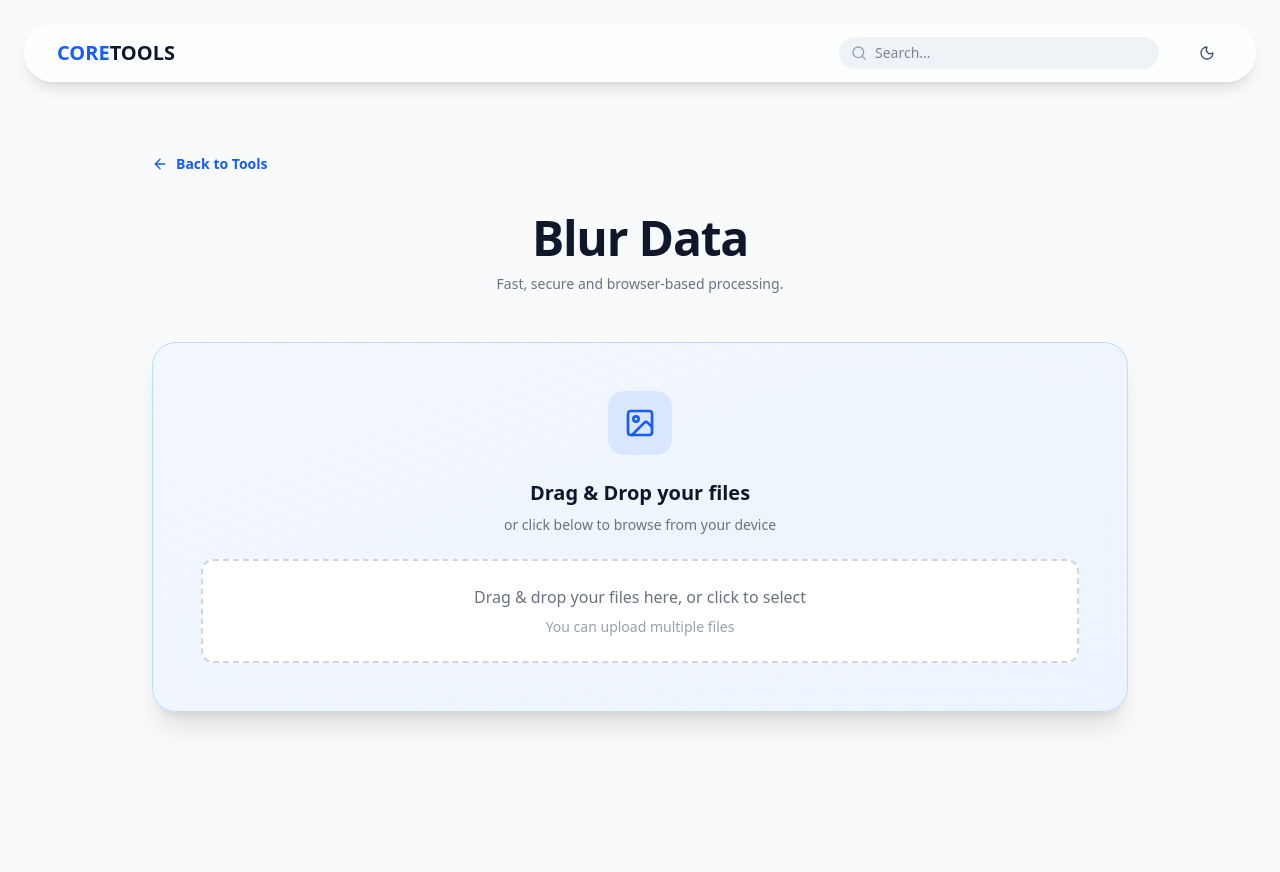
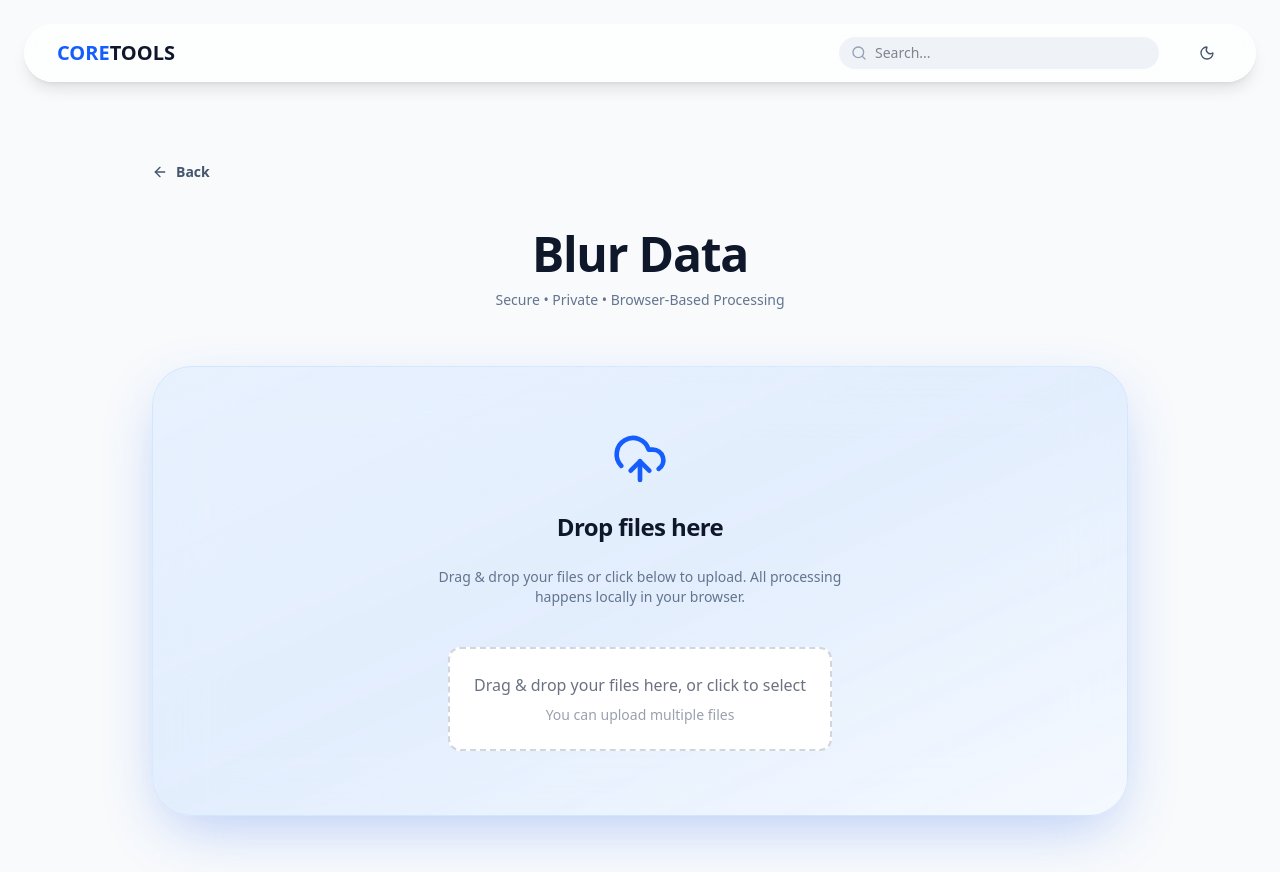
Before and after one commit to boutabsouyounes237-gif/my-utility, a Next.js app: page /tools/image/blur-data in a window 1280 px wide. Before the commit the page ends 800 px from the top, so only its background shows below. Built offline with nearby package versions, Linux system fonts and the light colour scheme.

Commit message:
fix toolpage

```diff
--- a/src/app/tools/[group]/[tool]/page.tsx
+++ b/src/app/tools/[group]/[tool]/page.tsx
@@ -12,8 +12,8 @@ import {
   CheckCircle2,
   RefreshCw,
   Loader2,
-  Image as ImageIcon,
-  ArrowLeft
+  ArrowLeft,
+  UploadCloud
 } from "lucide-react";
 
 export default function SingleToolPage() {
@@ -69,80 +69,88 @@ export default function SingleToolPage() {
   };
 
   return (
-    <div className="max-w-5xl mx-auto px-6 py-12">
+    <div className="relative max-w-5xl mx-auto px-6 py-14">
 
       {/* زر رجوع احترافي */}
       <button
         onClick={() => router.back()}
-        className="mb-10 inline-flex items-center gap-2 text-sm font-semibold text-blue-600 hover:text-blue-800 transition-all group"
+        className="mb-12 flex items-center gap-2 text-sm font-semibold text-slate-600 hover:text-blue-600 transition-all group"
       >
         <ArrowLeft className="w-4 h-4 group-hover:-translate-x-1 transition-transform" />
-        Back to Tools
+        Back
       </button>
 
-      {/* عنوان */}
-      <div className="text-center mb-12">
+      {/* العنوان */}
+      <div className="text-center mb-14">
         <h1 className="text-4xl md:text-5xl font-black tracking-tight capitalize">
           {String(tool).replace(/-/g, " ")}
         </h1>
-        <p className="text-gray-500 mt-3 text-sm">
-          Fast, secure and browser-based processing.
+        <p className="text-slate-500 mt-3 text-sm">
+          Secure • Private • Browser-Based Processing
         </p>
       </div>
 
       {resultFiles.length === 0 ? (
-        <div className="relative">
-
-          {/* Glass Blue Upload Zone */}
-          <div className="
-            rounded-3xl
-            border border-blue-200
-            bg-linear-to-br from-blue-50/60 to-blue-100/40
-            backdrop-blur-xl
-            shadow-xl
-            p-12
+        <>
+          {/* 🔵 Upload Zone - كيان واحد فقط */}
+          <div
+            className={`
+              relative
+              rounded-[2.5rem]
+              p-16
               text-center
               transition-all
-            hover:shadow-2xl
-            hover:scale-[1.01]
-          ">
+              duration-300
+              bg-linear-to-br from-blue-50/70 via-blue-100/40 to-white
+              backdrop-blur-2xl
+              border border-blue-200/60
+              shadow-[0_20px_60px_-15px_rgba(37,99,235,0.35)]
+              hover:shadow-[0_30px_80px_-15px_rgba(37,99,235,0.45)]
+              hover:scale-[1.015]
+            `}
+          >
+            {/* glow subtle */}
+            <div className="absolute inset-0 rounded-[2.5rem] bg-blue-500/5 pointer-events-none" />
 
-            <div className="mb-6">
-              <div className="w-16 h-16 mx-auto rounded-2xl bg-blue-600/10 flex items-center justify-center">
-                <ImageIcon className="w-8 h-8 text-blue-600" />
-              </div>
-            </div>
+            <div className="relative z-10 flex flex-col items-center gap-6">
 
-            <h2 className="text-xl font-bold mb-2">
-              Drag & Drop your files
+              <UploadCloud className="w-14 h-14 text-blue-600" />
+
+              <h2 className="text-2xl font-bold tracking-tight">
+                Drop files here
               </h2>
 
-            <p className="text-gray-500 text-sm mb-6">
-              or click below to browse from your device
+              <p className="text-slate-500 text-sm max-w-md">
+                Drag & drop your files or click below to upload.
+                All processing happens locally in your browser.
               </p>
 
+              <div className="mt-4">
                 <FileUploader
                   key={uploaderKey}
                   multiple
                   onUpload={handleStartProcessing}
                 />
+              </div>
 
+            </div>
           </div>
 
           {/* Loader */}
           {isProcessing && (
-            <div className="mt-10 flex flex-col items-center gap-3">
+            <div className="mt-12 flex flex-col items-center gap-4">
               <Loader2 className="w-10 h-10 text-blue-600 animate-spin" />
-              <p className="text-xs uppercase tracking-widest font-bold text-blue-600 animate-pulse">
+              <span className="text-xs font-bold tracking-widest uppercase text-blue-600 animate-pulse">
                 Processing...
-              </p>
+              </span>
             </div>
           )}
-        </div>
+        </>
       ) : (
-        <div className="bg-white rounded-3xl shadow-2xl p-12 text-center animate-in fade-in duration-500">
-          <CheckCircle2 className="w-16 h-16 text-green-500 mx-auto mb-6" />
-          <h2 className="text-2xl font-black mb-8 uppercase tracking-tight">
+        <div className="bg-white rounded-[2.5rem] shadow-2xl p-14 text-center animate-in fade-in duration-500">
+          <CheckCircle2 className="w-16 h-16 text-green-500 mx-auto mb-8" />
+
+          <h2 className="text-2xl font-black mb-10 tracking-tight">
             Files Ready
           </h2>
 
@@ -163,7 +171,7 @@ export default function SingleToolPage() {
 
             <button
               onClick={resetAll}
-              className="mt-8 flex items-center justify-center gap-2 text-gray-500 font-semibold hover:text-blue-600 transition-colors"
+              className="mt-10 flex items-center justify-center gap-2 text-slate-500 font-semibold hover:text-blue-600 transition-colors"
             >
               <RefreshCw className="w-4 h-4" />
               Start New Conversion
```
Lines whose indentation alone changed are shown as unchanged.
